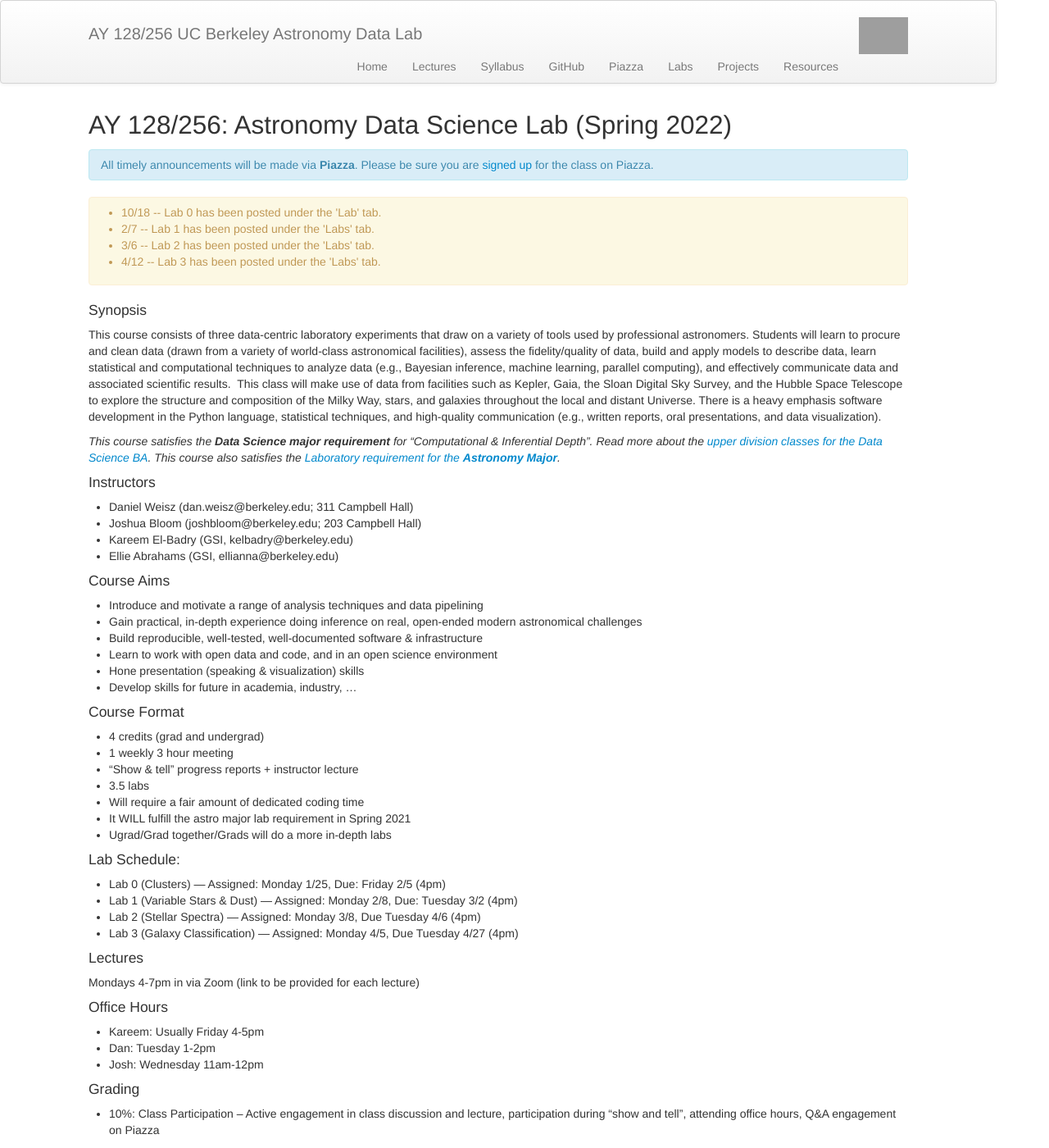
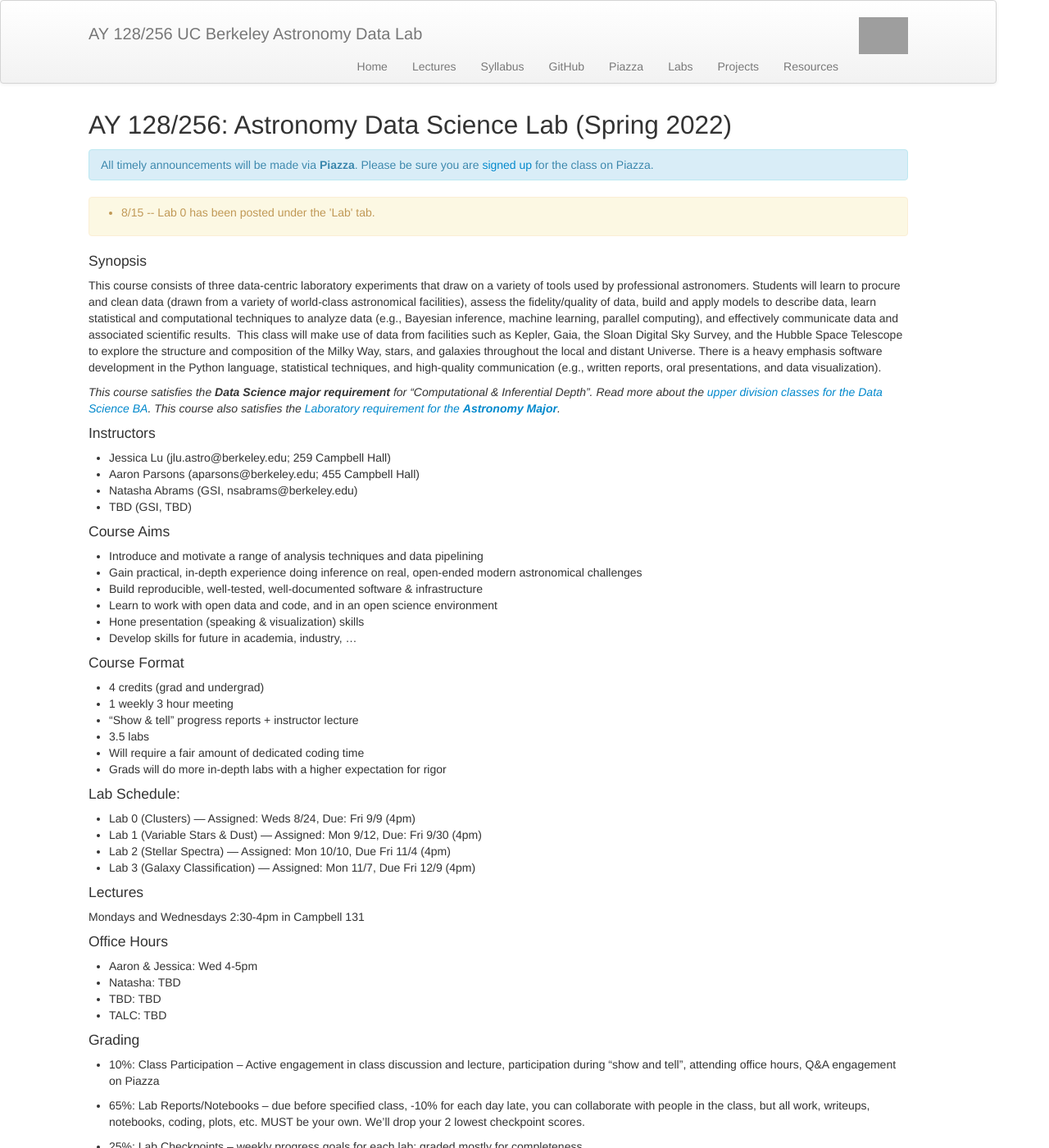
Before and after one commit to ucb-datalab/ucb-datalab.github.io, a Jekyll site: the page built from index.md, in a window 1280 px wide and 1400 px high. Shown: the whole window at 82% size. Built offline with Jekyll 4.4.1, drawn with Linux system fonts in a browser that asks for light colours; grey boxes are pictures that could not be loaded.

Commit message:
Updated index page

```diff
--- a/index.md
+++ b/index.md
@@ -19,15 +19,10 @@ Interested in taking this class? You should read the <a href="https://ucb-datala
 
 <div class="alert alert-primary" role="alert">
 <ul>
-<li>10/18 -- Lab 0 has been posted under the 'Lab' tab.</li>
-<li>2/7 -- Lab 1 has been posted under the 'Labs' tab.</li>
-<li>3/6 -- Lab 2 has been posted under the 'Labs' tab.</li>
-<li>4/12 -- Lab 3 has been posted under the 'Labs' tab.</li>
+<li>8/15 -- Lab 0 has been posted under the 'Lab' tab.</li>
 </ul>
 </div>
 <!--
-<li>3/1 -- Lab 2 has been posted under the 'Labs' tab.</li>
-<li>3/29 -- Lab 3 has been posted under the 'Labs' tab.</li>
 </ul>
 </div> -->
 
@@ -40,10 +35,10 @@ This course consists of three data-centric laboratory experiments that draw on a
 
 #### Instructors
 
-* Daniel Weisz (dan.weisz@berkeley.edu; 311 Campbell Hall)
-* Joshua Bloom (joshbloom@berkeley.edu; 203 Campbell Hall)
-* Kareem El-Badry (GSI, kelbadry@berkeley.edu)
-* Ellie Abrahams (GSI, ellianna@berkeley.edu)
+* Jessica Lu (jlu.astro@berkeley.edu; 259 Campbell Hall)
+* Aaron Parsons (aparsons@berkeley.edu; 455 Campbell Hall)
+* Natasha Abrams (GSI, nsabrams@berkeley.edu)
+* TBD (GSI, TBD)
 
 
 
@@ -65,27 +60,27 @@ This course consists of three data-centric laboratory experiments that draw on a
 * “Show & tell” progress reports + instructor lecture
 * 3.5 labs
 * Will require a fair amount of dedicated coding time
-* It WILL fulfill the astro major lab requirement in Spring 2021
-* Ugrad/Grad together/Grads will do a more in-depth labs
+* Grads will do more in-depth labs with a higher expectation for rigor
 
 #### Lab Schedule:
 
- * Lab 0 (Clusters) — Assigned: Monday 1/25, Due: Friday 2/5 (4pm)
- * Lab 1 (Variable Stars & Dust) — Assigned: Monday 2/8, Due: Tuesday 3/2 (4pm)
- * Lab 2 (Stellar Spectra) — Assigned: Monday 3/8, Due Tuesday 4/6 (4pm)
- * Lab 3 (Galaxy Classification) — Assigned: Monday 4/5, Due Tuesday 4/27 (4pm)
+ * Lab 0 (Clusters) — Assigned: Weds 8/24, Due: Fri 9/9 (4pm)
+ * Lab 1 (Variable Stars & Dust) — Assigned: Mon 9/12, Due: Fri 9/30 (4pm)
+ * Lab 2 (Stellar Spectra) — Assigned: Mon 10/10, Due Fri 11/4 (4pm)
+ * Lab 3 (Galaxy Classification) — Assigned: Mon 11/7, Due Fri 12/9 (4pm)
 
 
 #### Lectures
 
-Mondays 4-7pm in via Zoom (link to be provided for each lecture)
+Mondays and Wednesdays 2:30-4pm in Campbell 131
 
 
 #### Office Hours
 
-* Kareem: Usually Friday 4-5pm <!-- Thurs 2–3 in 419 Campbell -->
-* Dan: Tuesday 1-2pm <!-- Tue Noon–1pm in 355 Campbell -->
-* Josh: Wednesday 11am-12pm <!--  Wed 4–5pm in 203 Campbell -->
+* Aaron & Jessica: Wed 4-5pm
+* Natasha: TBD
+* TBD: TBD
+* TALC: TBD
 
 #### Grading
 
```
